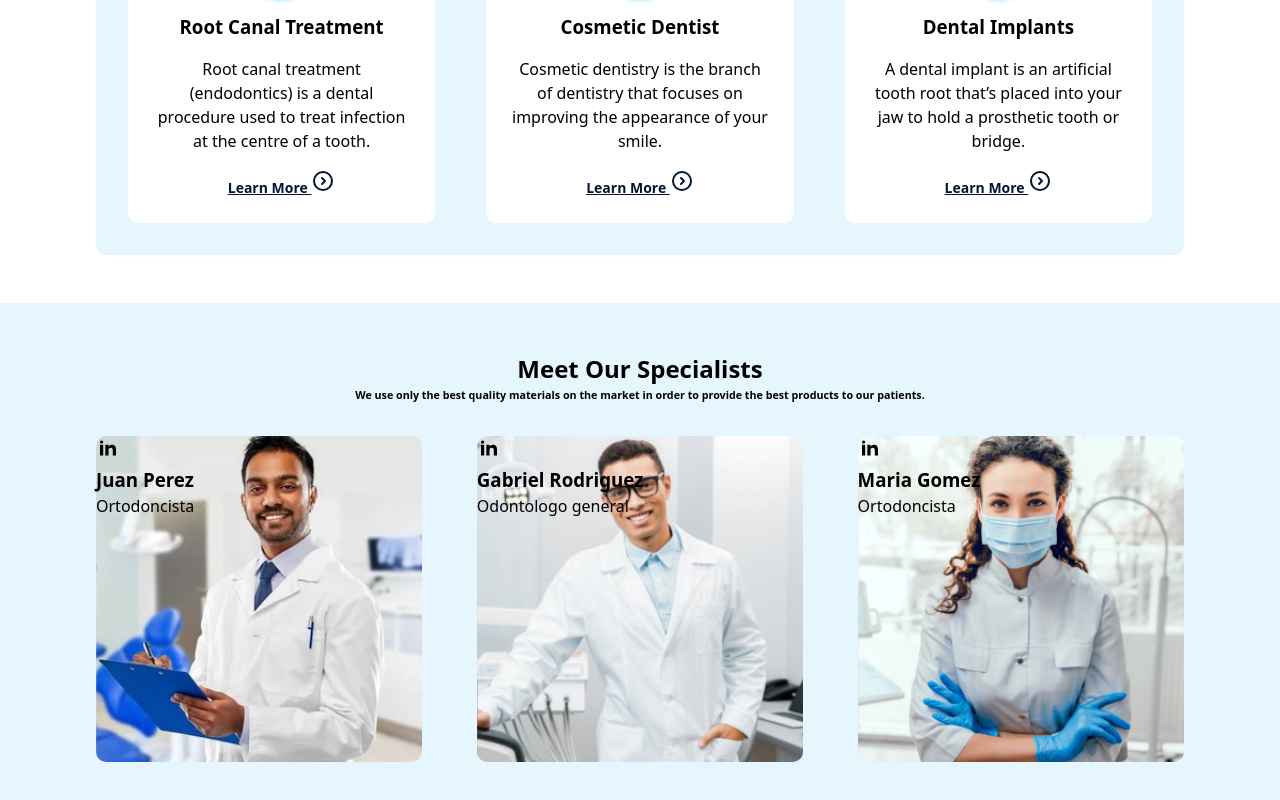
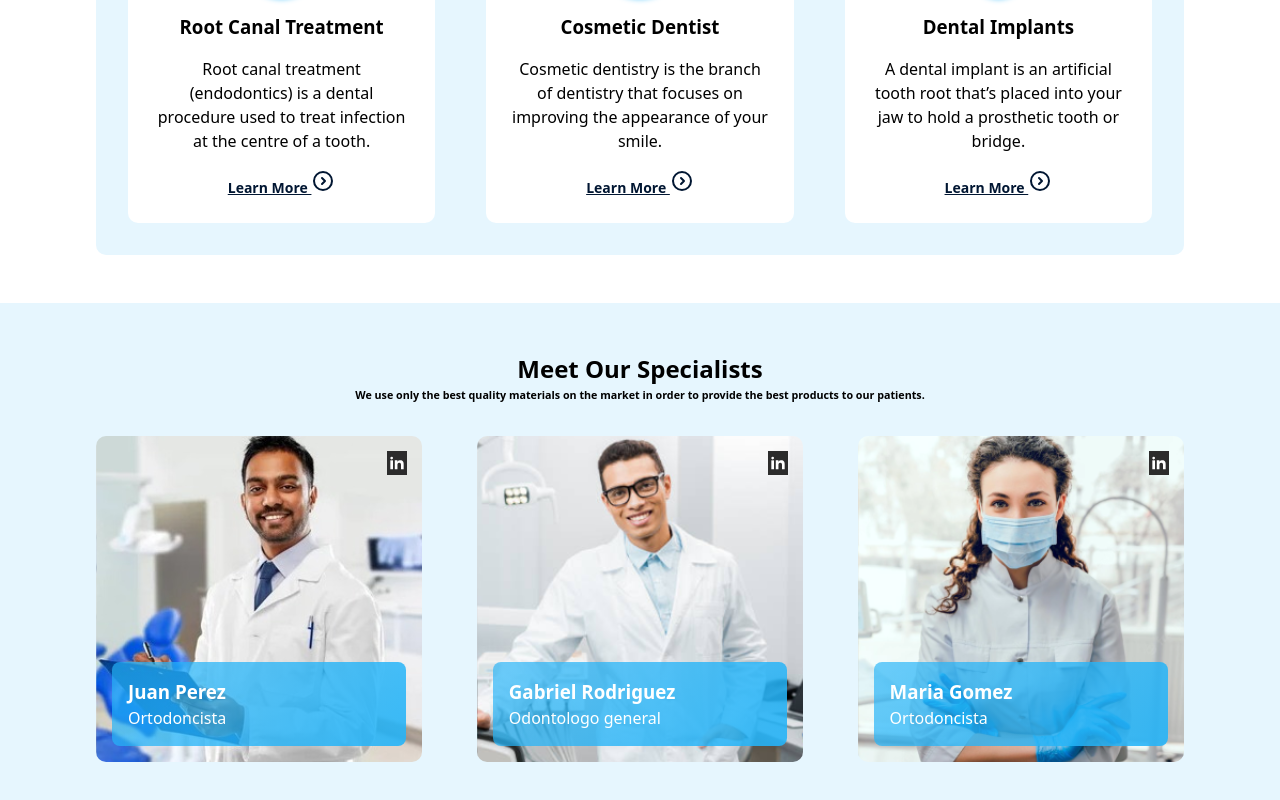
Before and after one commit to MatiIvanoff/centro-odontologico, a React (Vite) app: page / in a window 1280 px wide. Shown: the part 1027-1827 px from the top of the page. Built offline with nearby package versions, Linux system fonts and the light colour scheme.

Commit message:
Agregado de Spinner de carga en la sección servicios, y modificaciones en la sección profesionales.

```diff
--- a/package.json
+++ b/package.json
@@ -11,7 +11,8 @@
   },
   "dependencies": {
     "react": "^19.0.0",
-    "react-dom": "^19.0.0"
+    "react-dom": "^19.0.0",
+    "react-spinners": "^0.15.0"
   },
   "devDependencies": {
     "@eslint/js": "^9.21.0",
--- a/src/API/servicios.js
+++ b/src/API/servicios.js
@@ -27,6 +27,6 @@ export const peticionListarServicios = () => {
     return new Promise((resolve,reject) => {
         setTimeout(() => {
             resolve(listadoServicios)
-        }, 1000)
+        }, 3000)
     })
 }
--- a/src/components/MainHeader/MainHeader.jsx
+++ b/src/components/MainHeader/MainHeader.jsx
@@ -13,7 +13,6 @@ export const MainHeader = () => {
                     </ul>
                 </nav>
             </div>
-
         </header>
     )
 }
--- a/src/components/homeSections/Profesionales/CardProfesional.jsx
+++ b/src/components/homeSections/Profesionales/CardProfesional.jsx
@@ -8,7 +8,7 @@ export const CardProfesional = ({nombre, profesion, fotoPerfil}) => {
                         <path d="M7.2 8.809H4V19.5h3.2V8.809Z" />
                     </svg>
 
-                    <div>
+                    <div className="info-profesional">
                         <h3>{nombre}</h3>
                         <p>{profesion}</p>
                     </div>
--- a/src/components/homeSections/Profesionales/Profesionales.css
+++ b/src/components/homeSections/Profesionales/Profesionales.css
@@ -2,7 +2,8 @@
     padding: 3rem 0;
     background-color: #E6F6FE;
 
-    h2, h6 {
+    h2,
+    h6 {
         text-align: center;
     }
 
@@ -10,14 +11,32 @@
         margin-top: 2rem;
         display: flex;
         justify-content: space-between;
+
         .perfil-profesional {
             width: 30%;
             aspect-ratio: 1;
             border-radius: 10px;
+            padding: 1rem;
+            position: relative;
+            display: flex;
+            flex-direction: column;
+            justify-content: flex-end;
 
+            svg {
+                position: absolute;
+                top: 15px;
+                right: 15px;
+                width: 20px;
+                color: #fff;
+                background: #2c2c2c;
+            }
+
+            .info-profesional {
+                background: linear-gradient(315deg, rgba(37,180,248,0.90) 0%, rgba(37,180,248,0.6587009803921569) 100%);
+                color: #fff;
+                border-radius: 8px;
+                padding: 1rem;
+            }
         }
     }
-
-
-
 }
--- a/src/components/homeSections/Servicios/CardServicio.jsx
+++ b/src/components/homeSections/Servicios/CardServicio.jsx
@@ -11,8 +11,10 @@ export const CardServicio = ({ titulo, descripcion, imagen, favorito, descontarC
 
     const handleClickFavorito = () => {
         isFavorite ? descontarContadorFav() : aumentarContadorFav();
+
         setIsFavorite(!isFavorite);
     }
+
 
     return (
         <article className="info-servicio">
--- a/src/components/homeSections/Servicios/Servicios.jsx
+++ b/src/components/homeSections/Servicios/Servicios.jsx
@@ -2,11 +2,14 @@ import { useEffect, useState } from "react"
 import { CardServicio } from "./CardServicio"
 import './Servicios.css'
 import { peticionListarServicios } from "../../../API/servicios"
+import { ClipLoader, PuffLoader } from "react-spinners"
 
 export const Servicios = () => {
 
+
     const [listadoServicios, setListadoServicios] = useState([])
     const [contadorFav, setContadorFav] = useState(1)
+    const [isLoading, setIsLoading] = useState(false)
 
     function aumentarContadorFav() {
         setContadorFav(contadorFav + 1)
@@ -18,6 +21,7 @@ export const Servicios = () => {
 
     // HAGO DE USO DEL HOOK PARA PODER HACER LA PETICIÓN SOLO UNA VEZ.
     useEffect(() => {
+        setIsLoading(true);
         peticionListarServicios()
             .then((response) => {
                 console.log(response);
@@ -25,6 +29,8 @@ export const Servicios = () => {
             })
             .catch((error) => {
                 console.log(error);
+            }).finally(() => {
+                setIsLoading(false);
             })
     }, [])
 
@@ -40,11 +46,15 @@ export const Servicios = () => {
             <div className="container">
 
                 {
-                    listadoServicios.map((servicio) => {
-                        return (
-                            <CardServicio key={servicio.id} aumentarContadorFav={aumentarContadorFav} descontarContadorFav={descontarContadorFav} titulo={servicio.titulo} imagen={servicio.imagen} descripcion={servicio.descripcion} favorito={servicio.favorito} />
-                        )
-                    })
+                    isLoading
+                        ?
+                        <ClipLoader cssOverride={{margin:'auto'}} />
+                        :
+                        listadoServicios.map((servicio) => {
+                            return (
+                                <CardServicio key={servicio.id} aumentarContadorFav={aumentarContadorFav} descontarContadorFav={descontarContadorFav} titulo={servicio.titulo} imagen={servicio.imagen} descripcion={servicio.descripcion} favorito={servicio.favorito} />
+                            )
+                        })
                 }
 
 
```
Also changed, not shown: src/components/homeSections/Profesionales/Profesionales.jsx (+0 -7 lines), 1 other file (tests, documents, lock files or other folders).
